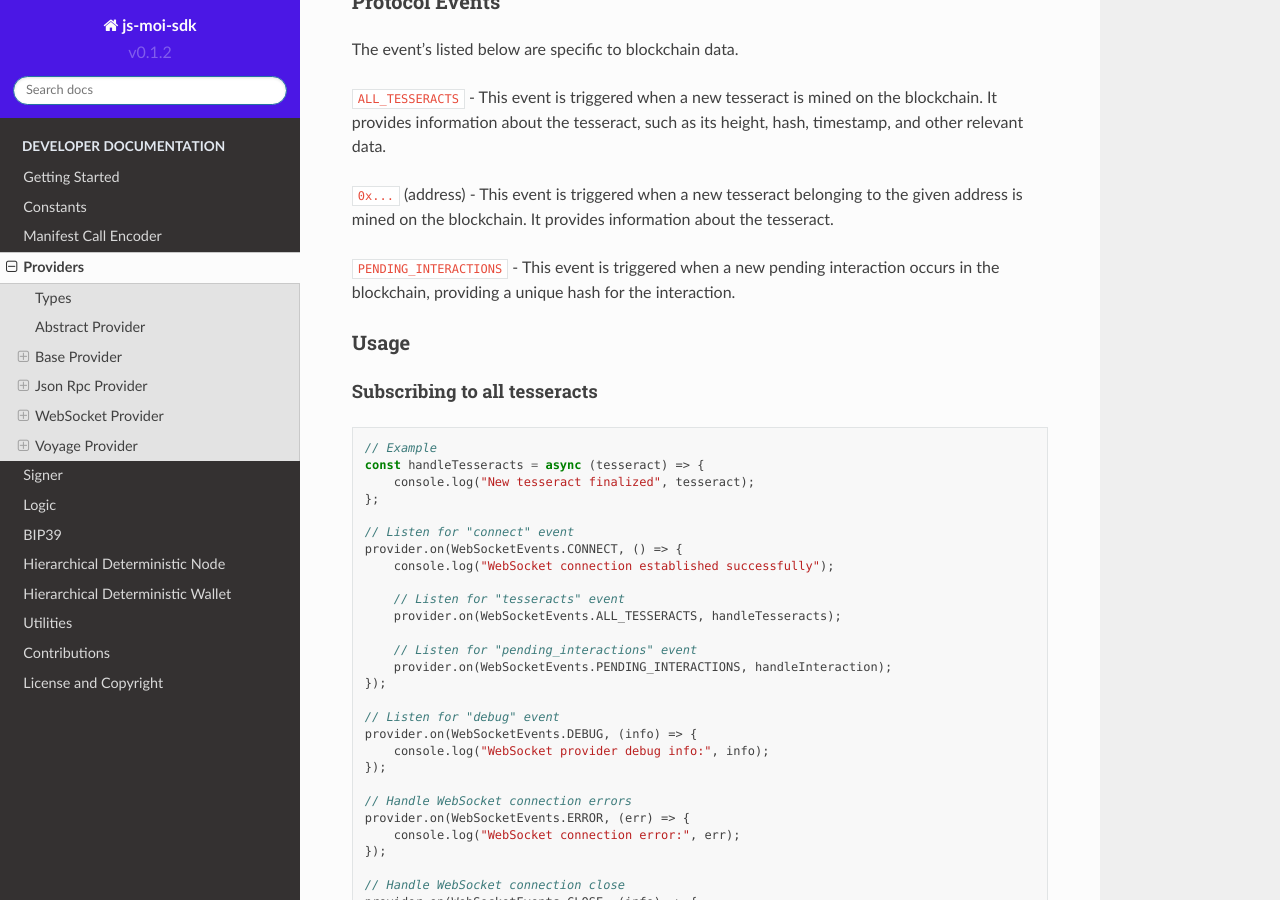
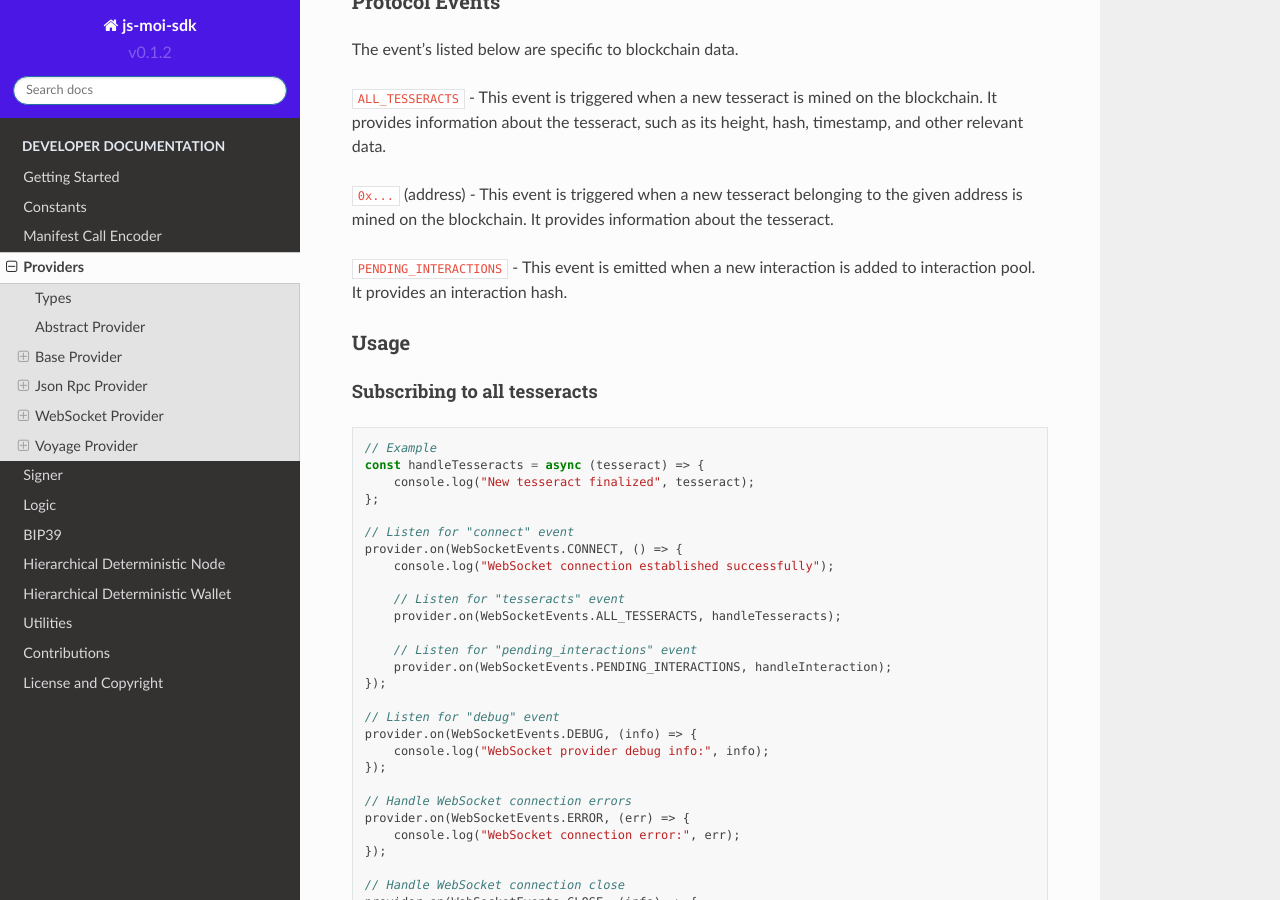
Before and after one commit to sarvalabs/js-moi-sdk, a Sphinx documentation site: the page built from docs/source/providers.rst, in a window 1280 px wide and 900 px high, scrolled down 16575 px. Built offline with Sphinx 7.4.7 and the Read the Docs theme 2.0.0, drawn with Linux system fonts in a browser that asks for light colours.

```diff
--- a/docs/source/providers.rst
+++ b/docs/source/providers.rst
@@ -572,8 +572,8 @@
 the given address is mined on the blockchain. It provides information about the
 tesseract.
 
-``PENDING_INTERACTIONS`` - This event is triggered when a new pending interaction
-occurs in the blockchain, providing a unique hash for the interaction.
+``PENDING_INTERACTIONS`` - This event is emitted when a new interaction is added to
+interaction pool. It provides an interaction hash.
 
 Usage
 ~~~~~
```
Also changed, not shown: 1 other file.
